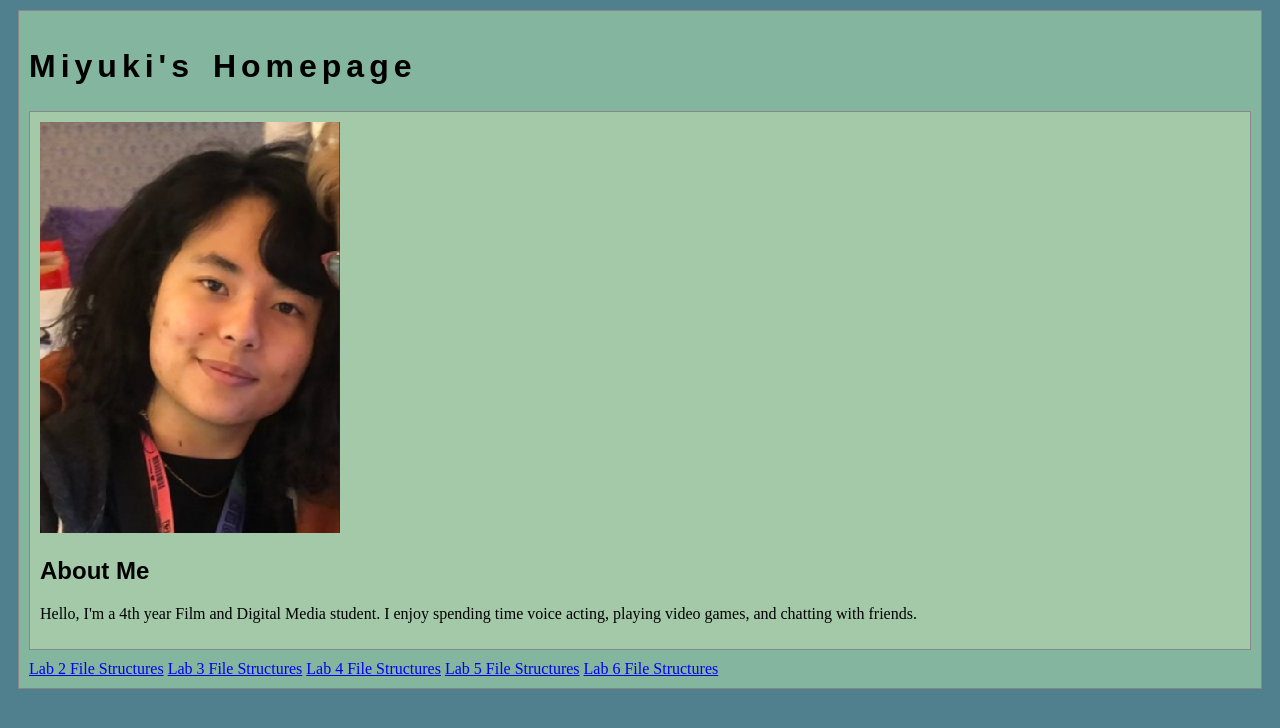
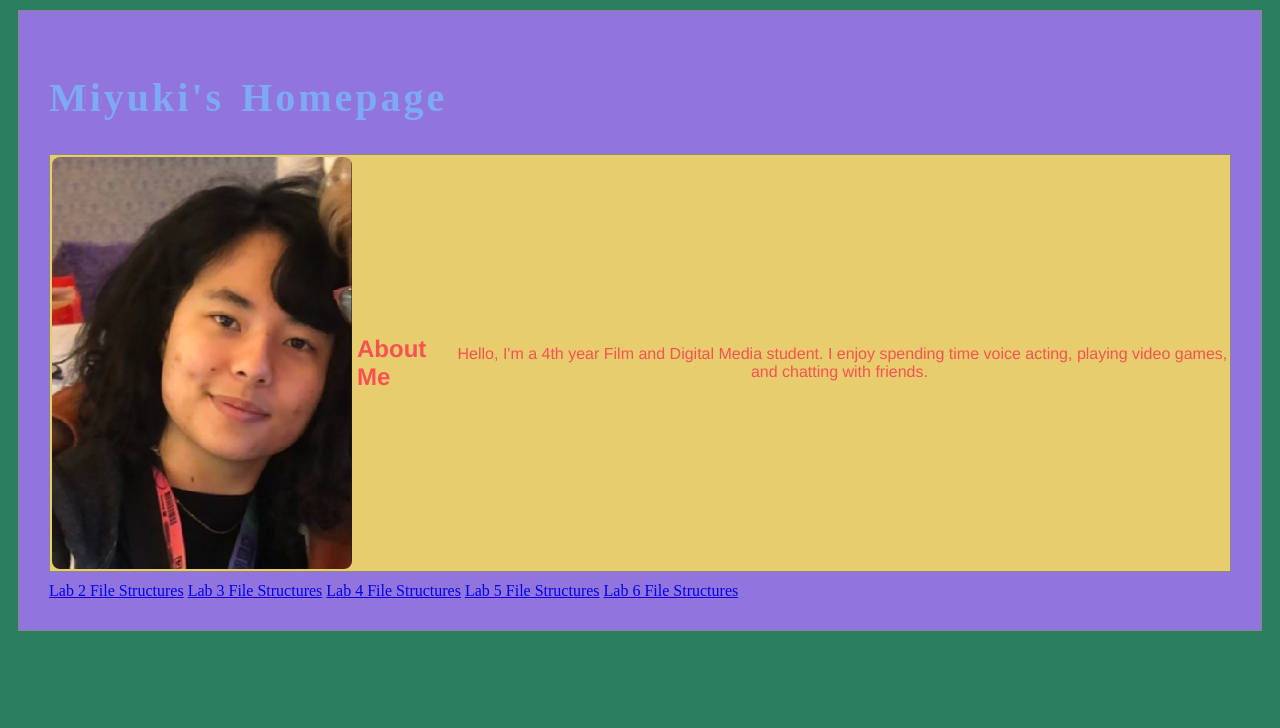
Before and after one commit to mmotose/art101, a plain HTML site: page index.html in a window 1280 px wide. Drawn offline with Linux system fonts and the light colour scheme.

Commit message:
Messing with CSS

```diff
--- a/css/homepage.css
+++ b/css/homepage.css
@@ -1,5 +1,15 @@
 /* this css file will only style the homepage of our site */
 
 #my-portrait {
+  align-content: right;
   width: 300px;
+  max-width: 100%;
+  max-height:100%;
+  margin:auto;
+  border-radius: 8px;
 }
+
+
+ .text {
+   font-size: 70px;
+ }
--- a/css/site.css
+++ b/css/site.css
@@ -4,33 +4,53 @@
 
 /* we can select an html element tag, in this case "body" will apply to the whole document */
 body {
-  background-color: #50808E;
+  background-color: #2c7e60;
 }
 
 /* we can have rules apply to multiple elements at the same time with commas */
 h1,h2,h3 {
-  font-family: sans-serif;
+  font-family: serif;
 }
 
 /* and we can have rules that overlap other rules, both take effect */
 h1 {
-  letter-spacing: 5px;
-  word-spacing: 5px;
-  font-size: 200%;
+  letter-spacing: 3px;
+  word-spacing: 4px;
+  font-size: 250%;
+  color:rgb(126, 170, 245);
 }
 
 /* the hashtag in a CSS selector selects an element by id, e.g., id="content" */
 #content {
   margin: 10px;
-  padding: 10px;
+  padding: 30px;
   border: solid 1px #888;
-  background-color: #84B59F;
+  background-color: #9274dd;
 }
 
 /* the period in a CSS selector selects an element by class, e.g., class="minor-section" */
 .minor-section {
-  padding: 10px;
+  padding: 2px;
   margin-bottom: 10px;
   border: solid 1px #888;
-  background-color: #A3C9A8;
+  background-color: #e8cd6e;
+
+  display:inline-flex;
+  align-items: center;
+  grid-template-columns: 1fr 1fr;
+  grid-template-rows: 1fr 1fr;
+  column-gap: 5px;
+  row-gap: 5px;
 }
+
+h2{
+  text-align: left;
+  font-family:'Franklin Gothic Medium', 'Arial Narrow', Arial, sans-serif;
+  color: rgb(248, 81, 81);
+}
+p {
+  text-align: center;
+  text-indent: 6px;
+  font-family:'Franklin Gothic Medium', 'Arial Narrow', Arial, sans-serif;
+  color: rgb(248, 81, 81);
+}
```
Also changed, not shown: index.html (+1 -0 lines), lab3/img/github1.png (added), lab3/img/github2.png (added), lab3/img/github3.png (added), lab3/img/github4.png (added).
